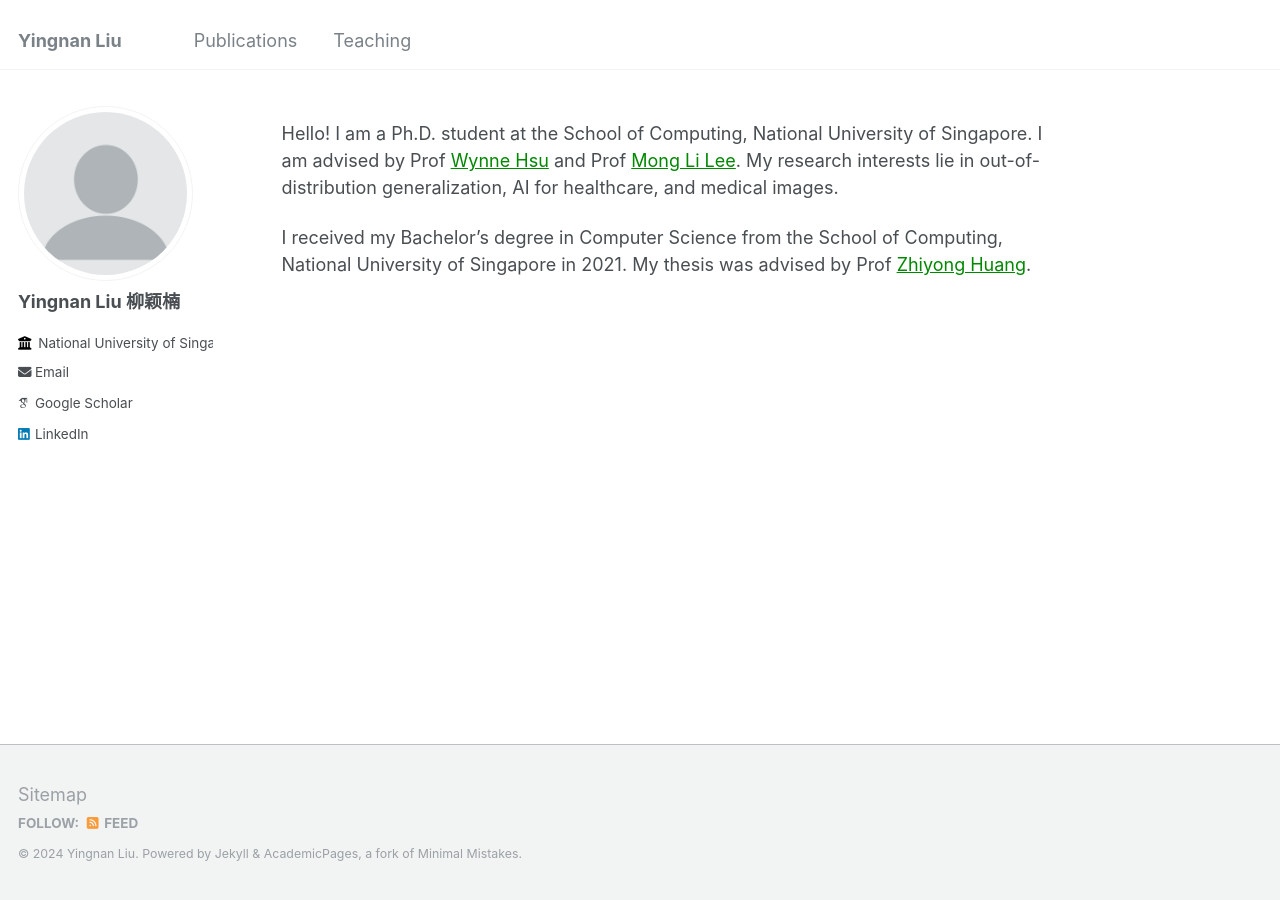
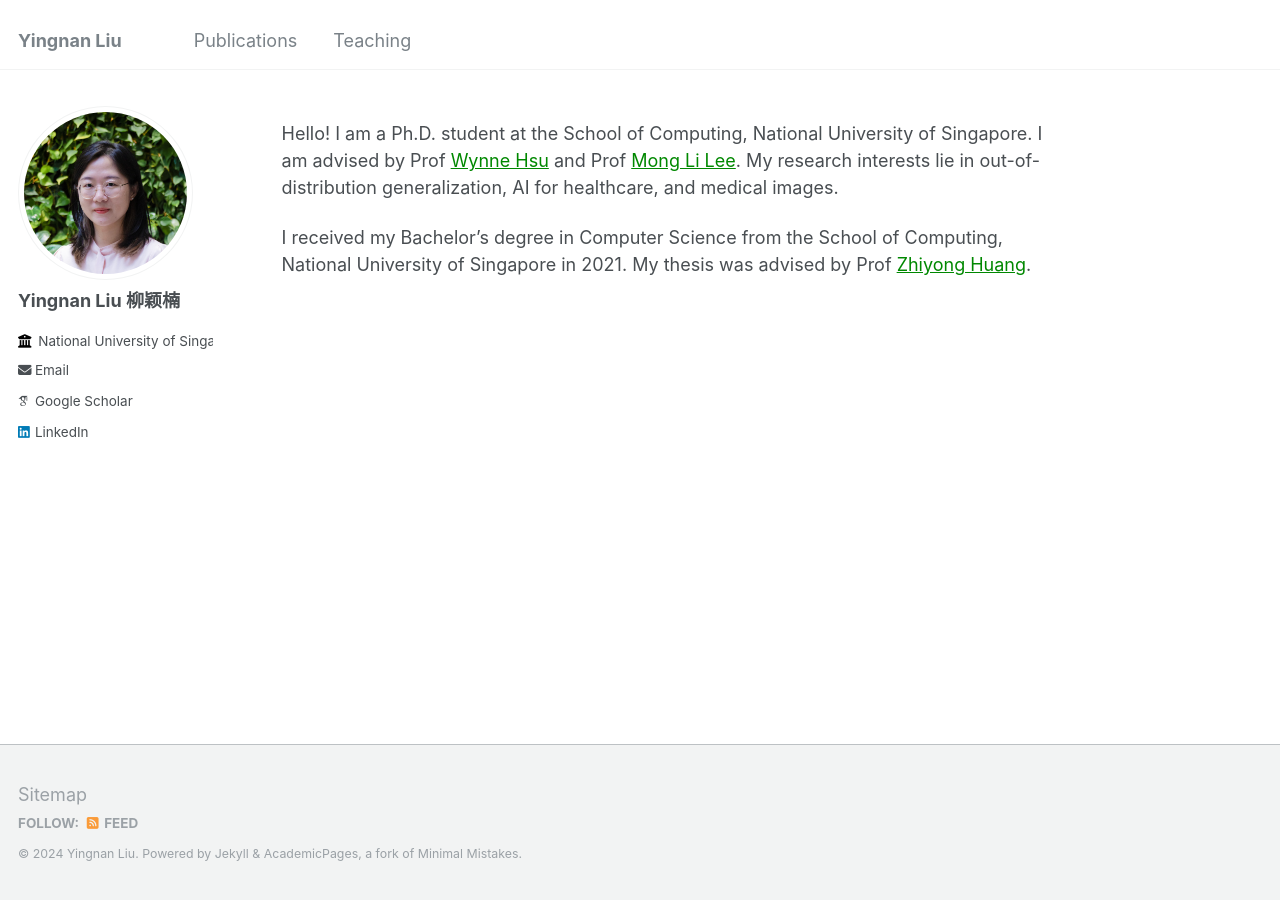
Before and after one commit to NancyQuris/nancyquris.github.io, a Jekyll site: the page built from _pages/about.md, in a window 1280 px wide. Built offline with Jekyll 4.4.1, drawn with Linux system fonts in a browser that asks for light colours; some web fonts are replaced.

Commit message:
Update _config.yml

```diff
--- a/_config.yml
+++ b/_config.yml
@@ -21,7 +21,7 @@ repository               : "nancyquris/nancyquris.github.io"
 #               Additional customization can be done by editing /_includes/author-profile.html
 author:
   # Biographic information
-  avatar           : "profile.png"
+  avatar           : "scholar copy.jpg"
   name             : "Yingnan Liu 柳颖楠"
   pronouns         : # example: "she/her"
   bio              : ""
```
